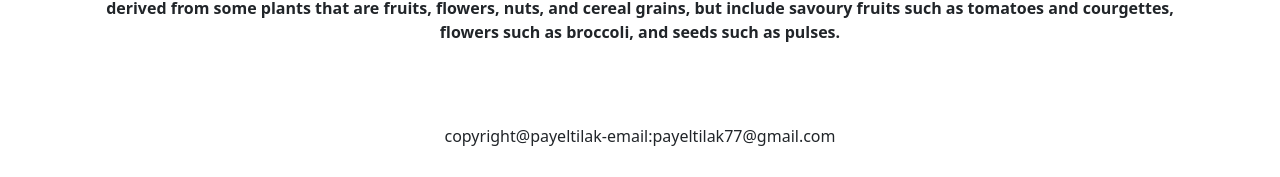
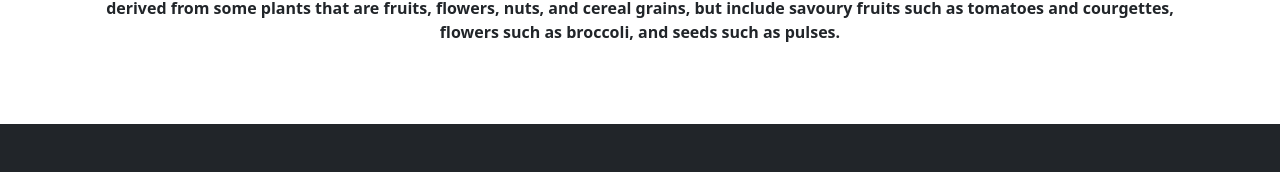
Before and after one commit to payeltilak/greenorganic-website, a React (Create React App) app: page / in a window 1280 px wide. Shown: the part 2145-2322 px from the top of the page. Built offline with nearby package versions, Linux system fonts and the light colour scheme; no server answers.

Commit message:
add footer

```diff
--- a/src/Pages/Shared/Footer/Footer.js
+++ b/src/Pages/Shared/Footer/Footer.js
@@ -2,8 +2,12 @@ import React from 'react';
 
 const Footer = () => {
     return (
-     <div className='pt-5'>
-         <footer><p>copyright@payeltilak-email:payeltilak77@gmail.com</p></footer>
+     <div className='pt-5 bg-dark text-white mt-5'>
+        <footer>
+            <h5>
+
+            </h5>
+        </footer>
      </div>
     );
 };
```
